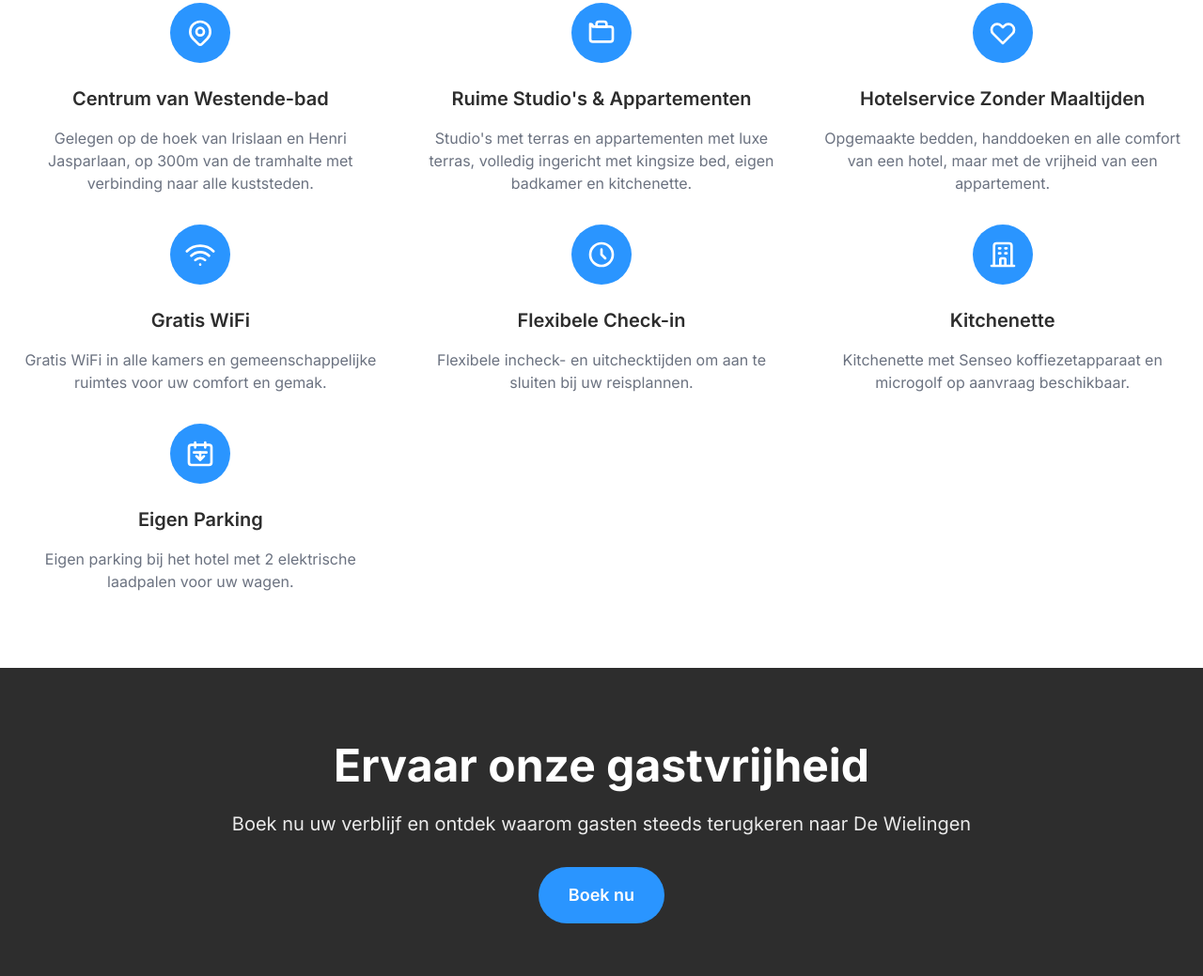
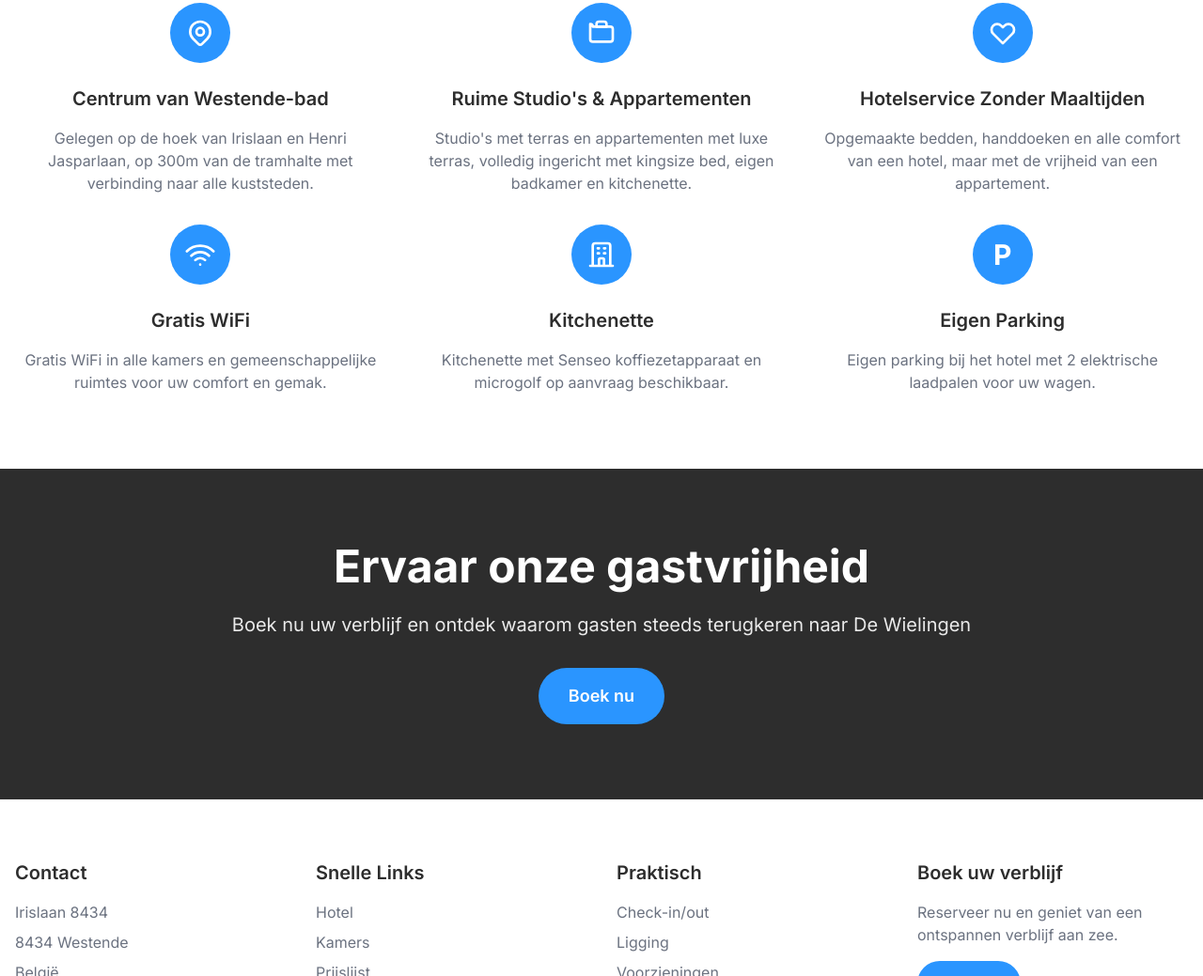
Before and after one commit to 6ftwardje/dewielingen, a plain HTML site: page hotel.html in a window 1280 px wide. Shown: the part 1773-2812 px from the top of the page at 94% size. Drawn offline with nearby package versions, Linux system fonts and the light colour scheme.

Commit message:
Remove flexible check-in feature and change parking icon to letter P

```diff
--- a/hotel.html
+++ b/hotel.html
@@ -430,17 +430,6 @@
                     <p class="text-light-gray" data-i18n="features.items.wifi.body">Gratis WiFi in alle kamers en gemeenschappelijke ruimtes voor uw comfort en gemak.</p>
                 </div>
 
-                <!-- Feature 5 -->
-                <div class="text-center fade-in">
-                    <div class="w-16 h-16 bg-accent-red rounded-full flex items-center justify-center mx-auto mb-6">
-                        <svg class="w-8 h-8 text-white" fill="none" stroke="currentColor" viewBox="0 0 24 24">
-                            <path stroke-linecap="round" stroke-linejoin="round" stroke-width="2" d="M12 8v4l3 3m6-3a9 9 0 11-18 0 9 9 0 0118 0z"></path>
-                        </svg>
-                    </div>
-                    <h3 class="text-xl font-semibold mb-4 text-dark-gray" data-i18n="features.items.flexible.title">Flexibele Check-in</h3>
-                    <p class="text-light-gray" data-i18n="features.items.flexible.body">Flexibele incheck- en uitchecktijden om aan te sluiten bij uw reisplannen.</p>
-                </div>
-
                 <!-- Feature 6 -->
                 <div class="text-center fade-in">
                     <div class="w-16 h-16 bg-accent-red rounded-full flex items-center justify-center mx-auto mb-6">
@@ -455,10 +444,7 @@
                 <!-- Feature 7 - Parking -->
                 <div class="text-center fade-in">
                     <div class="w-16 h-16 bg-accent-red rounded-full flex items-center justify-center mx-auto mb-6">
-                        <svg class="w-8 h-8 text-white" fill="none" stroke="currentColor" viewBox="0 0 24 24">
-                            <path stroke-linecap="round" stroke-linejoin="round" stroke-width="2" d="M8 7V3m8 4V3m-9 8h10M5 21h14a2 2 0 002-2V7a2 2 0 00-2-2H5a2 2 0 00-2 2v12a2 2 0 002 2z"></path>
-                            <path stroke-linecap="round" stroke-linejoin="round" stroke-width="2" d="M12 11v6m0 0l-3-3m3 3l3-3"></path>
-                        </svg>
+                        <span class="text-white text-3xl font-bold">P</span>
                     </div>
                     <h3 class="text-xl font-semibold mb-4 text-dark-gray" data-i18n="features.items.parking.title">Eigen Parking</h3>
                     <p class="text-light-gray" data-i18n="features.items.parking.body">Eigen parking bij het hotel met 2 elektrische laadpalen voor uw wagen.</p>
@@ -600,10 +586,6 @@
                             title: 'Gratis WiFi',
                             body: 'Gratis WiFi in alle kamers en gemeenschappelijke ruimtes voor uw comfort en gemak.'
                         },
-                        flexible: {
-                            title: 'Flexibele Check-in',
-                            body: 'Flexibele incheck- en uitchecktijden om aan te sluiten bij uw reisplannen.'
-                        },
                         kitchenette: {
                             title: 'Kitchenette',
                             body: 'Kitchenette met Senseo koffiezetapparaat en microgolf op aanvraag beschikbaar.'
@@ -713,10 +695,6 @@
                         wifi: {
                             title: 'Free Wi-Fi',
                             body: 'Complimentary Wi-Fi in every room and shared space for maximum convenience.'
-                        },
-                        flexible: {
-                            title: 'Flexible Check-in',
-                            body: 'Flexible arrival and departure times tailored to your travel schedule.'
                         },
                         kitchenette: {
                             title: 'Kitchenette',
@@ -828,10 +806,6 @@
                             title: 'Wi-Fi gratuit',
                             body: 'Wi-Fi gratuit dans chaque chambre et espace commun pour votre confort.'
                         },
-                        flexible: {
-                            title: 'Check-in flexible',
-                            body: 'Heures d\'arrivée et de départ flexibles selon votre programme.'
-                        },
                         kitchenette: {
                             title: 'Kitchenette',
                             body: 'Kitchenette avec machine à café Senseo et micro-ondes disponible sur demande.'
@@ -941,10 +915,6 @@
                         wifi: {
                             title: 'Kostenfreies WLAN',
                             body: 'Kostenloses WLAN in allen Zimmern und Gemeinschaftsbereichen für Ihren Komfort.'
-                        },
-                        flexible: {
-                            title: 'Flexibler Check-in',
-                            body: 'Flexible An- und Abreisezeiten, abgestimmt auf Ihren Reiseplan.'
                         },
                         kitchenette: {
                             title: 'Kitchenette',
```
